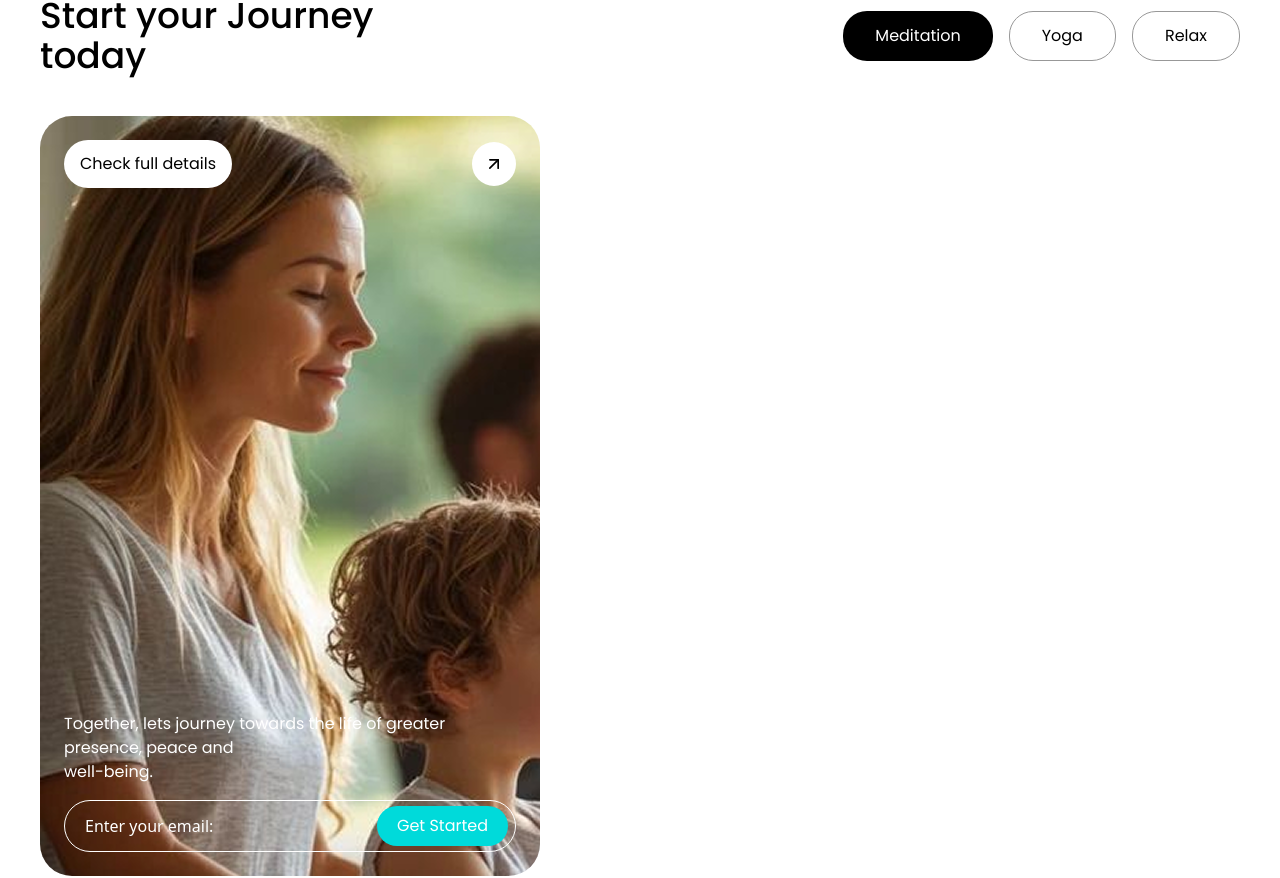
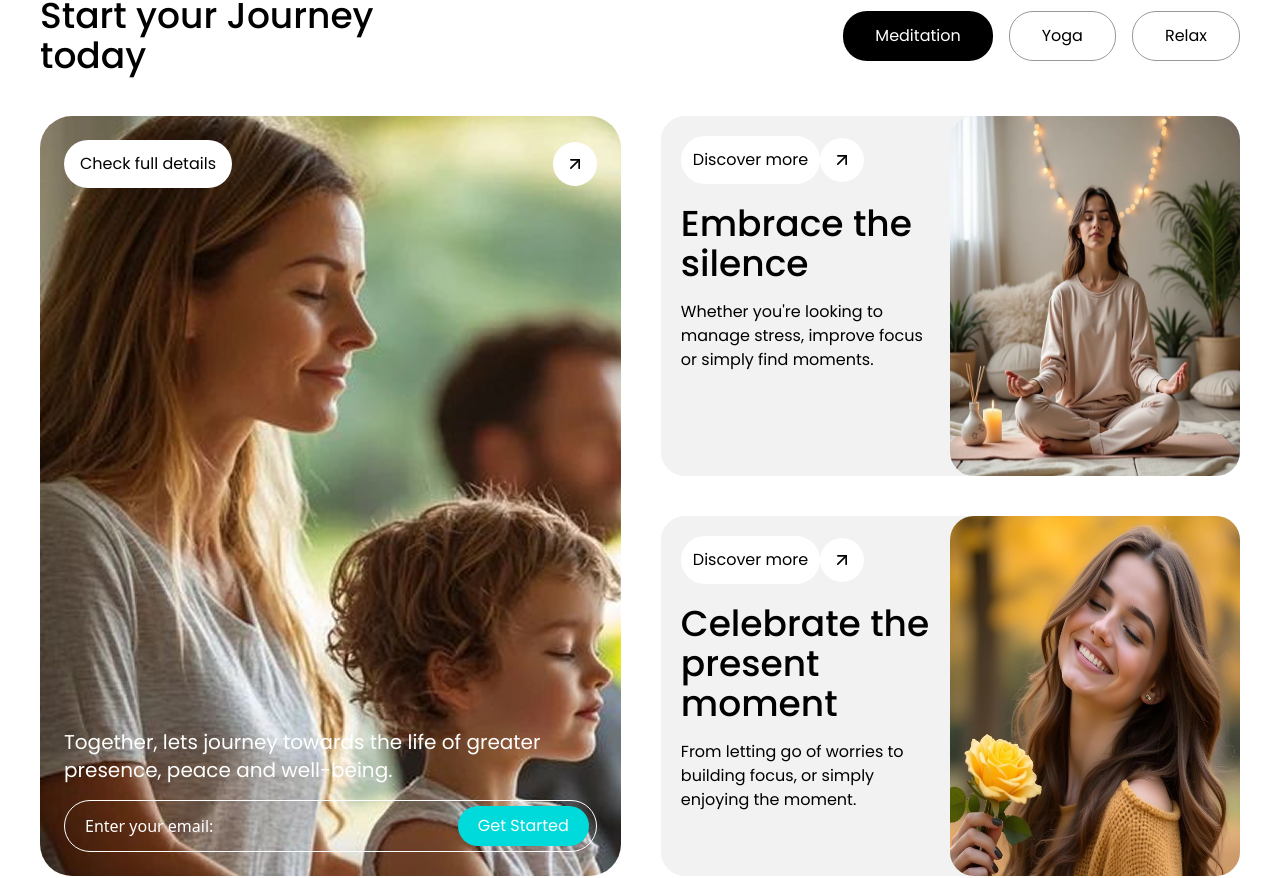
Before and after one commit to Neeschal1/Soham-web, a React (Vite) app: page / in a window 1280 px wide. Shown: the part 1520-2398 px from the top of the page. Built offline with nearby package versions, Linux system fonts and the light colour scheme.

Commit message:
journey UI completed

```diff
--- a/src/components/landing/journey.jsx
+++ b/src/components/landing/journey.jsx
@@ -2,8 +2,31 @@ import React, { useState } from "react";
 import Fonts from "../../utils/fontsconfig";
 import Detailcard from "../../assets/images/detail_card.png";
 import { LuArrowUpRight } from "react-icons/lu";
+import Silence from "../../assets/images/silence.jpg";
+import Happy from "../../assets/images/happy.jpg";
 
 const buttonoptions = ["Meditation", "Yoga", "Relax"];
+
+const journey_options = [
+  {
+    id: "1",
+    image: Silence,
+    title: (
+      <>
+        Embrace the <br /> silence
+      </>
+    ),
+    subtitle:
+      "Whether you're looking to manage stress, improve focus or simply find moments.",
+  },
+  {
+    id: "2",
+    image: Happy,
+    title: "Celebrate the present moment",
+    subtitle:
+      "From letting go of worries to building focus, or simply enjoying the moment.",
+  },
+];
 
 const Journey = () => {
   const [btn, setbtn] = useState("Meditation");
@@ -44,8 +67,9 @@ const Journey = () => {
             </div>
           </div>
         </div>
+        <div className="flex flex-row items-center justify-between gap-10">
           <div
-          className="w-5/12 h-190 rounded-4xl flex flex-col p-6 items-center justify-between"
+            className="w-6/12 h-190 rounded-4xl flex flex-col p-6 items-center justify-between "
             style={{ backgroundImage: `url(${Detailcard})` }}
           >
             <div className="flex w-full flex-row items-center justify-between">
@@ -61,10 +85,12 @@ const Journey = () => {
             </div>
             <div className="w-full flex flex-col gap-4">
               <div>
-              <h2 style={Fonts.poppins.regular} className="text-white">
+                <h2
+                  style={Fonts.poppins.regular}
+                  className="text-white text-xl"
+                >
                   Together, lets journey towards the life of greater presence,
-                peace and
-                <br /> well-being.
+                  peace and well-being.
                 </h2>
               </div>
               <div>
@@ -74,11 +100,47 @@ const Journey = () => {
                     type="email"
                     placeholder="Enter your email:"
                   />
-                <button style={Fonts.poppins.regular} className="absolute right-2 top-1/2 -translate-y-1/2 bg-[#00DADA] text-white px-5 py-2 rounded-full hover:bg-black transition duration-800">
+                  <button
+                    style={Fonts.poppins.regular}
+                    className="absolute right-2 top-1/2 -translate-y-1/2 bg-[#00DADA] text-white px-5 py-2 rounded-full hover:bg-black transition duration-800"
+                  >
                     Get Started
                   </button>
                 </div>
               </div>
+            </div>
+          </div>
+          <div className="flex flex-col w-6/12 gap-10">
+            {journey_options.map((items) => (
+              <div className="h-90 w-full rounded-3xl bg-[#F2F2F2]">
+                <div className="flex flex-row justify-between">
+                  <div className="flex flex-col items-start p-5 gap-5">
+                    <div className="flex flex-row justify-center items-center">
+                      <div>
+                        <button
+                          style={Fonts.poppins.regular}
+                          className="bg-white py-3 px-3 rounded-full"
+                        >
+                          Discover more
+                        </button>
+                      </div>
+                      <div className="bg-white py-3 px-3 rounded-full">
+                        <LuArrowUpRight size={20} />
+                      </div>
+                    </div>
+                    <div className="gap-4 flex flex-col">
+                      <h1 style={Fonts.poppins.medium} className="text-4xl">
+                        {items.title}
+                      </h1>
+                      <h3 className="text-l" style={Fonts.poppins.regular}>
+                        {items.subtitle}
+                      </h3>
+                    </div>
+                  </div>
+                  <img className="h-90 w-6/12 rounded-3xl" src={items.image} />
+                </div>
+              </div>
+            ))}
           </div>
         </div>
       </div>
```
Also changed, not shown: src/assets/images/happy.jpg (added), src/assets/images/silence.jpg (added). Lines whose indentation alone changed are shown as unchanged.
